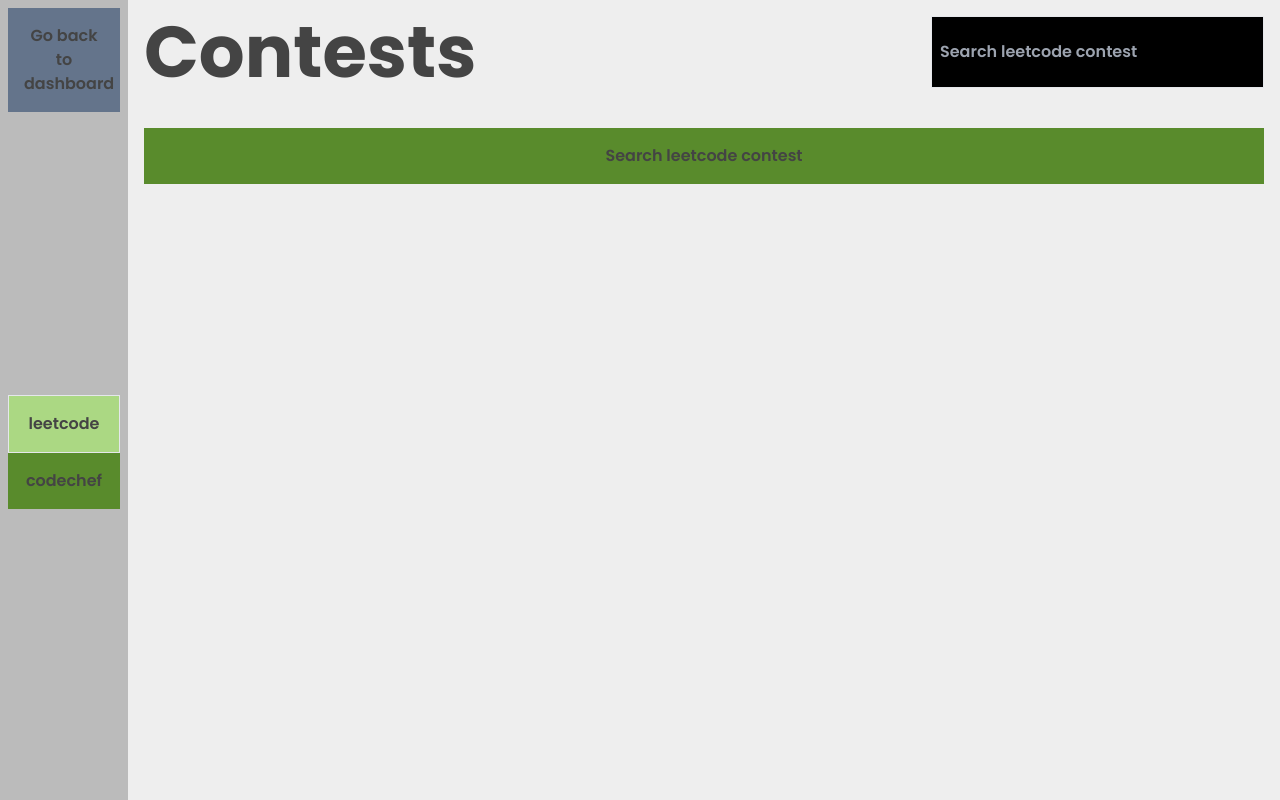
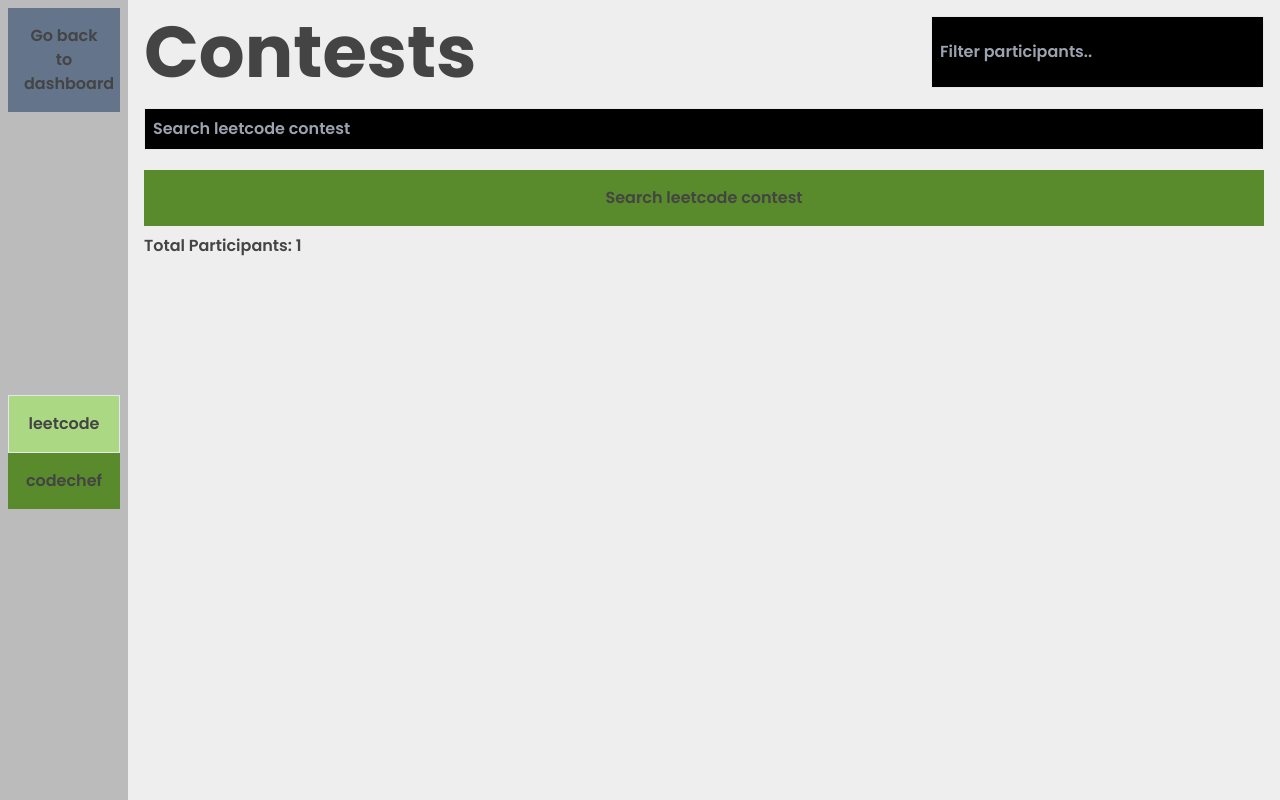
Before and after one commit to Eyepan/codeboard, a Vue app: page /contests in a window 1280 px wide. Built offline with nearby package versions, Linux system fonts and the light colour scheme.

Commit message:
working leetcode contests

```diff
--- a/src/components/Contests.vue
+++ b/src/components/Contests.vue
@@ -3,36 +3,90 @@ import { storeToRefs } from "pinia";
 import { useAppStore } from "../stores/appStore";
 import Spinner from "./Spinner.vue";
 import ErrorLog from "./ErrorLog.vue";
-import { ref } from "vue";
+import { ref, watch, reactive } from "vue";
+import { get_leetcode_contest_details } from "../utils/utils";
+import {
+	ContestResult,
+	defaultContestResult,
+} from "../models/lccontests.model";
+
 const { currentPlatform, error } = storeToRefs(useAppStore());
 const loading = ref(false);
 const contestName = ref("");
+const contestDetails = ref<ContestResult[]>([defaultContestResult]);
+let searchWiseFilteredContestDetails = reactive<ContestResult[]>([
+	defaultContestResult,
+]);
 
+const searchFilter = ref("");
 async function searchContest() {
 	loading.value = true;
-	console.log("hi mom");
-	// TODO: Search contest
+	error.value = "";
+	contestDetails.value = await get_leetcode_contest_details(
+		contestName.value
+	);
+	searchWiseFilteredContestDetails = contestDetails.value;
 	loading.value = false;
 }
+
+watch(searchFilter, () => {
+	if (searchFilter.value === "") {
+		searchWiseFilteredContestDetails = contestDetails.value;
+	} else {
+		searchWiseFilteredContestDetails = contestDetails.value.filter(
+			(contestDetail) =>
+				contestDetail.username
+					.toLowerCase()
+					.includes(searchFilter.value.toLowerCase())
+		);
+	}
+});
 </script>
 
 <template>
 	<div class="p-4 w-full overflow-y-scroll">
 		<ErrorLog v-if="error !== ''" :message="error" />
 		<Spinner v-if="loading" />
-		<div>
-			<div class="flex flex-row justify-between">
-				<h1 class="text-7xl w-min">Contests</h1>
-				<input
-					type="text"
-					v-model="contestName"
-					class="bg-black border min-w-0 p-2"
-					:placeholder="`Search ${currentPlatform} contest`"
-				/>
-			</div>
-			<button class="btn-primary w-full my-10" @click="searchContest()">
+		<div class="flex flex-row justify-between gap-10">
+			<h1 class="text-7xl">Contests</h1>
+			<input
+				type="text"
+				v-model="searchFilter"
+				class="bg-black border min-w-0 p-2"
+				placeholder="Filter participants.."
+			/>
+		</div>
+
+		<form @submit.prevent="searchContest()">
+			<input
+				type="text"
+				v-model="contestName"
+				class="bg-black border w-full my-5 p-2"
+				:placeholder="`Search ${currentPlatform} contest`"
+			/>
+			<button class="btn-primary w-full" type="submit">
 				Search {{ currentPlatform }} contest
 			</button>
-		</div>
+		</form>
+		<div class="my-2">Total Participants: {{ contestDetails.length }}</div>
+		<table class="w-full" v-if="contestDetails.length > 1">
+			<th class="border border-slate-500">Username</th>
+			<th class="border border-slate-500">Rank</th>
+			<th class="border border-slate-500">Score</th>
+			<tr
+				v-for="contestDetail in searchWiseFilteredContestDetails"
+				:key="contestDetail.rank"
+			>
+				<td class="border border-slate-500">
+					{{ contestDetail.username }}
+				</td>
+				<td class="border border-slate-500">
+					{{ contestDetail.rank }}
+				</td>
+				<td class="border border-slate-500">
+					{{ contestDetail.score }}
+				</td>
+			</tr>
+		</table>
 	</div>
 </template>
--- a/src/components/Dashboard.vue
+++ b/src/components/Dashboard.vue
@@ -116,7 +116,6 @@ const departments = [
 					placeholder="Filter students.."
 				/>
 			</div>
-			<!-- TODO: Search bar -->
 			<h3 class="text-2xl flex flex-row justify-between">
 				<div>Batch: {{ currentBatch }}</div>
 				<div>Dept: {{ selectedDepartment }}</div>
--- a/src/models/lccontests.model.ts
+++ b/src/models/lccontests.model.ts
@@ -11,5 +11,10 @@ export interface ContestResult {
 	username: string;
 	rank: number;
 	score: number;
-	finishTime: number;
 }
+
+export const defaultContestResult = {
+	username: "",
+	rank: 0,
+	score: 0,
+};
```
